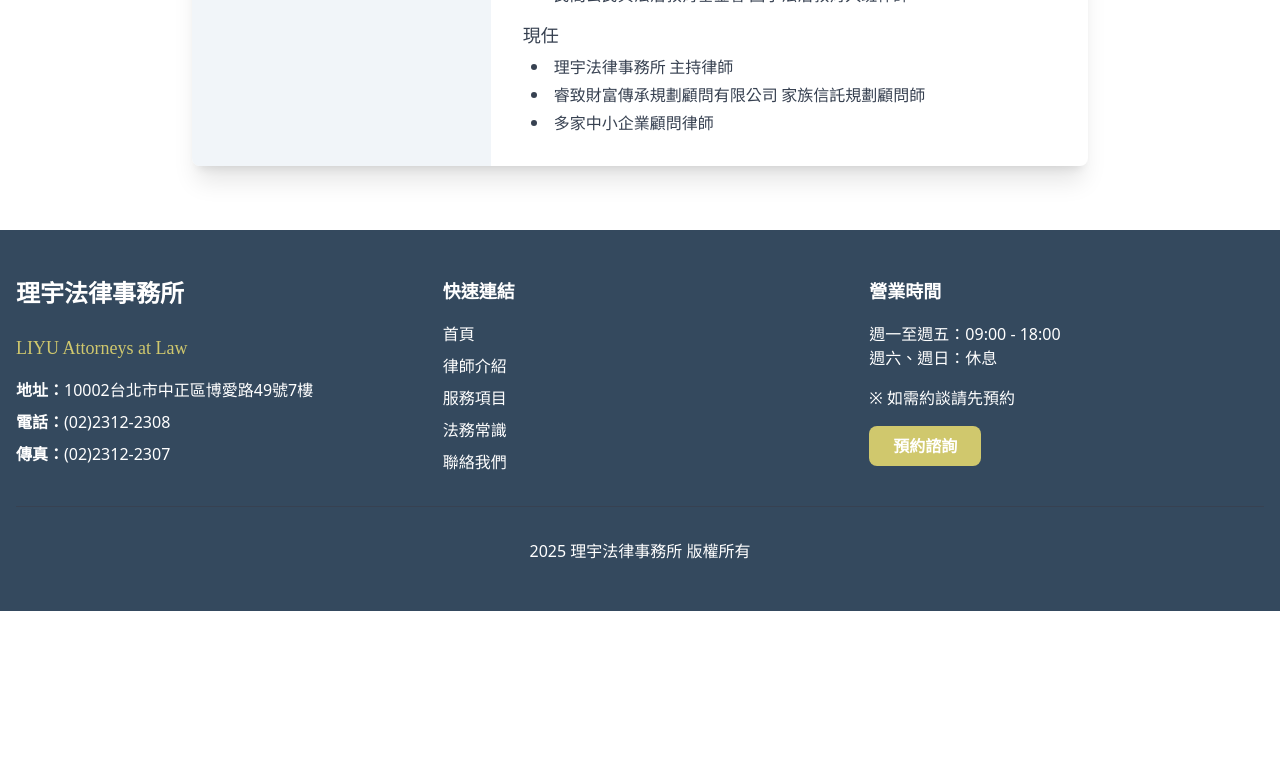
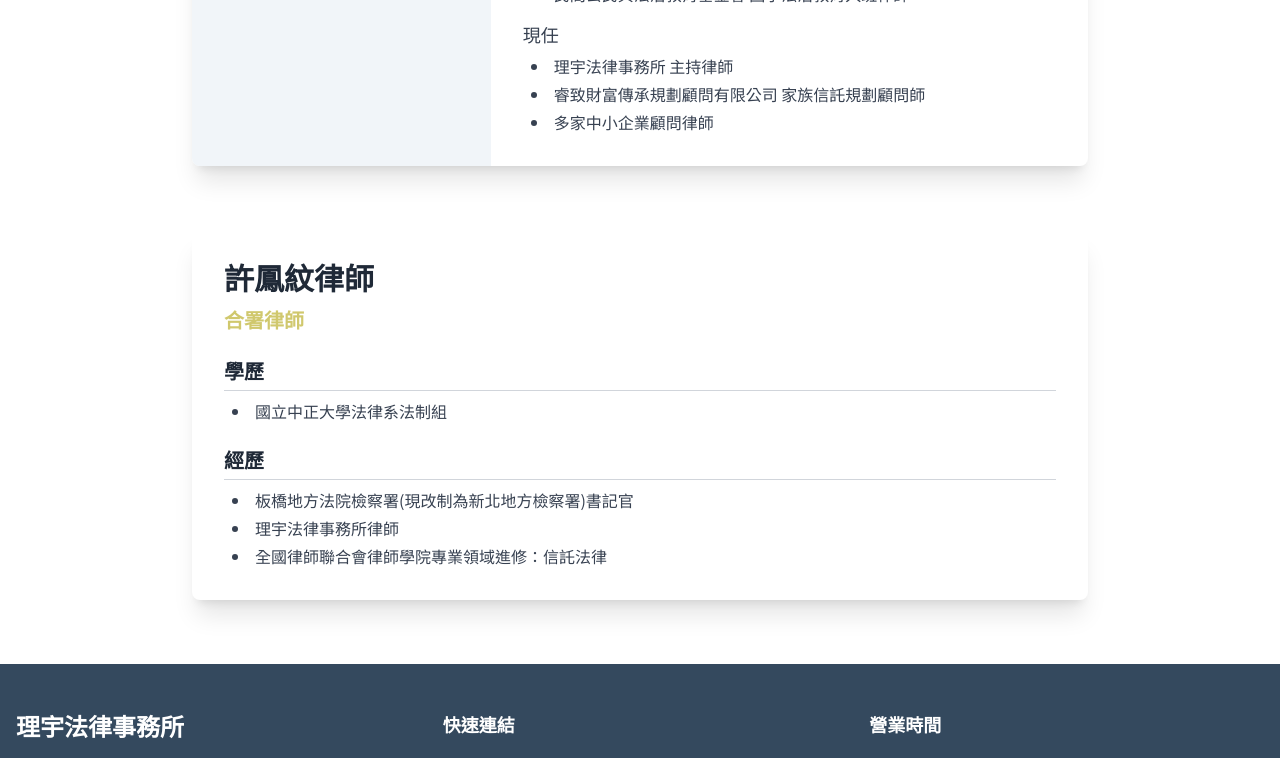
Before and after one commit to zellhuang0503/liyulaw_website, a React (Vite) app in the folder client/: page /team in a window 1280 px wide. Shown: the part 996-1754 px from the top of the page. Before the commit the page ends 1607 px from the top, so only its background shows below. Built offline with nearby package versions, Linux system fonts and the light colour scheme.

Commit message:
新增合署律師許鳳紋律師介紹 (調整樣式，移除照片)

```diff
--- a/client/src/pages/Team.tsx
+++ b/client/src/pages/Team.tsx
@@ -52,7 +52,7 @@ const Team: React.FC = () => {
           initial={{ opacity: 0, y: 20 }}
           whileInView={{ opacity: 1, y: 0 }}
           transition={{ duration: 0.5 }}
-          className="bg-white rounded-lg shadow-xl overflow-hidden max-w-4xl mx-auto" // Wider, centered profile with more shadow
+          className="bg-white rounded-lg shadow-xl overflow-hidden max-w-4xl mx-auto mb-16" // Wider, centered profile with more shadow, added margin-bottom
         >
           <div className="md:flex"> {/* Flex container for two columns */}
             {/* Left Column: Photo Placeholder */}
@@ -104,6 +104,40 @@ const Team: React.FC = () => {
             </div>
           </div>
         </motion.div>
+
+        {/* New Lawyer Profile Section for 許鳳紋律師 */}
+        <motion.div
+          initial={{ opacity: 0, y: 20 }}
+          whileInView={{ opacity: 1, y: 0 }}
+          transition={{ duration: 0.5, delay: 0.2 }} // Added a small delay for staggered animation
+          className="bg-white rounded-lg shadow-xl overflow-hidden max-w-4xl mx-auto"
+        >
+          <div className="md:flex"> {/* Flex container for two columns */}
+            {/* Left Column: Photo Placeholder - REMOVED */}
+
+            {/* Right Column: Details */}
+            <div className="w-full p-6 md:p-8 rounded-lg">
+              <h3 className="text-3xl font-bold text-gray-800 mb-2">許鳳紋律師</h3>
+              <p className="text-xl text-[#D0C86D] font-semibold mb-6">合署律師</p>
+              <div className="text-gray-700 text-base space-y-6">
+                <div>
+                  <h4 className="text-xl font-semibold text-gray-800 mb-2 border-b pb-1 border-gray-300">學歷</h4>
+                  <ul className="list-disc list-inside pl-2 space-y-1 mt-2">
+                    <li>國立中正大學法律系法制組</li>
+                  </ul>
+                </div>
+                <div>
+                  <h4 className="text-xl font-semibold text-gray-800 mb-2 border-b pb-1 border-gray-300">經歷</h4>
+                  <ul className="list-disc list-inside pl-2 space-y-1 mt-2">
+                    <li>板橋地方法院檢察署(現改制為新北地方檢察署)書記官</li>
+                    <li>理宇法律事務所律師</li>
+                    <li>全國律師聯合會律師學院專業領域進修：信託法律</li>
+                  </ul>
+                </div>
+              </div>
+            </div>
+          </div>
+        </motion.div>
       </div>
     </motion.div>
   );
```
